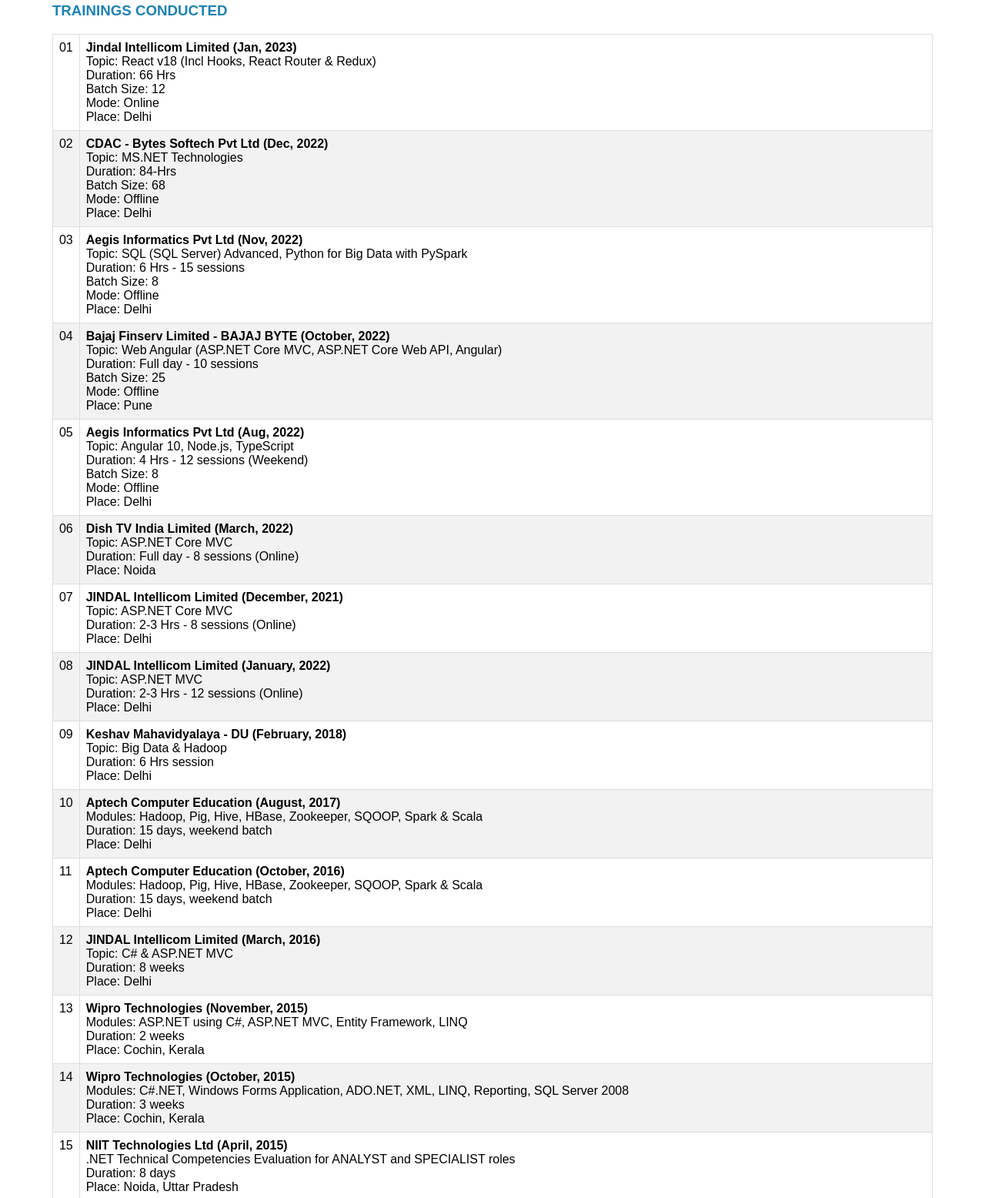
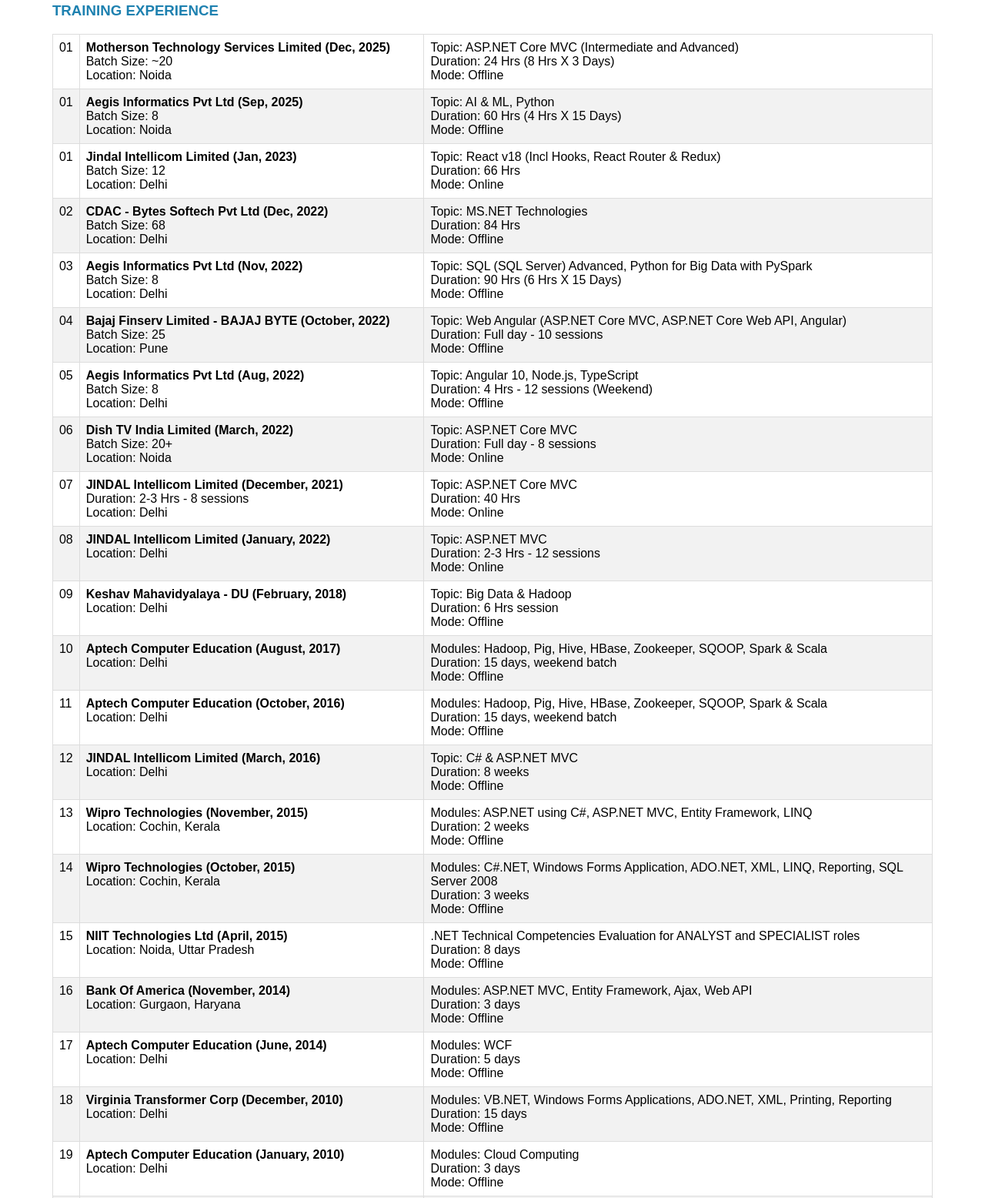
Before and after one commit to Narendra-Kumar-Sharma/trainer-profile, a plain HTML site: page index.html in a window 1280 px wide. Shown: the part 3263-4819 px from the top of the page at 77% size. Drawn offline with Linux system fonts and the light colour scheme.

Commit message:
Training Experience Section updated

```diff
--- a/index.html
+++ b/index.html
@@ -305,251 +305,352 @@
                                       </tr>
                                   </tbody>
                               </table><br />
-                              <h3>TRAININGS CONDUCTED</h3>
+                              <h3>TRAINING EXPERIENCE</h3>
                               <table class="data-table">
                                   <tbody>
                                       <tr>
                                           <td class="index">01</td>
                                           <td>
+                                              <b>Motherson Technology Services Limited (Dec, 2025)</b><br />
+                                              Batch Size: ~20<br />
+                                              Location: Noida
+                                          </td>
+                                          <td>
+                                              Topic: ASP.NET Core MVC (Intermediate and Advanced)<br />
+                                              Duration: 24 Hrs (8 Hrs X 3 Days)<br />
+                                              Mode: Offline
+                                          </td>
+                                      </tr>
+                                      <tr>
+                                          <td class="index">01</td>
+                                          <td>
+                                              <b>Aegis Informatics Pvt Ltd (Sep, 2025)</b><br />
+                                              Batch Size: 8<br />
+                                              Location: Noida
+                                          </td>
+                                          <td>
+                                              Topic: AI & ML, Python<br />
+                                              Duration: 60 Hrs (4 Hrs X 15 Days)<br />
+                                              Mode: Offline
+                                          </td>
+                                      </tr>
+                                      <tr>
+                                          <td class="index">01</td>
+                                          <td>
                                               <b>Jindal Intellicom Limited (Jan, 2023)</b><br />
+                                              Batch Size: 12<br />
+                                              Location: Delhi
+                                          </td>
+                                          <td>
                                               Topic: React v18 (Incl Hooks, React Router & Redux)<br />
                                               Duration: 66 Hrs<br />
-                                              Batch Size: 12<br />
-                                              Mode: Online<br />
-                                              Place: Delhi
+                                              Mode: Online
                                           </td>
                                       </tr>
                                       <tr>
                                           <td>02</td>
                                           <td>
                                               <b>CDAC - Bytes Softech Pvt Ltd (Dec, 2022)</b><br />
+                                              Batch Size: 68<br />
+                                              Location: Delhi
+                                          </td>
+                                          <td>
                                               Topic: MS.NET Technologies<br />
-                                              Duration: 84-Hrs<br />
-                                              Batch Size: 68<br />
-                                              Mode: Offline<br />
-                                              Place: Delhi
+                                              Duration: 84 Hrs<br />
+                                              Mode: Offline
                                           </td>
                                       </tr>
                                       <tr>
                                           <td>03</td>
                                           <td>
                                               <b>Aegis Informatics Pvt Ltd (Nov, 2022)</b><br />
+                                              Batch Size: 8<br />
+                                              Location: Delhi
+                                          </td>
+                                          <td>
                                               Topic: SQL (SQL Server) Advanced, Python for Big Data with PySpark<br />
-                                              Duration: 6 Hrs - 15 sessions<br />
-                                              Batch Size: 8<br />
-                                              Mode: Offline<br />
-                                              Place: Delhi
+                                              Duration: 90 Hrs (6 Hrs X 15 Days)<br />
+                                              Mode: Offline
                                           </td>
                                       </tr>
                                       <tr>
                                           <td>04</td>
                                           <td>
                                               <b>Bajaj Finserv Limited - BAJAJ BYTE (October, 2022)</b><br />
+                                              Batch Size: 25<br />
+                                              Location: Pune
+                                          </td>
+                                          <td>
                                               Topic: Web Angular (ASP.NET Core MVC, ASP.NET Core Web API, Angular)<br />
                                               Duration: Full day - 10 sessions<br />
-                                              Batch Size: 25<br />
-                                              Mode: Offline<br />
-                                              Place: Pune
+                                              Mode: Offline
                                           </td>
                                       </tr>
                                       <tr>
                                           <td>05</td>
                                           <td>
                                               <b>Aegis Informatics Pvt Ltd (Aug, 2022)</b><br />
+                                              Batch Size: 8<br />
+                                              Location: Delhi
+                                          </td>
+                                          <td>
                                               Topic: Angular 10, Node.js, TypeScript<br />
                                               Duration: 4 Hrs - 12 sessions (Weekend)<br />
-                                              Batch Size: 8<br />
-                                              Mode: Offline<br />
-                                              Place: Delhi
+                                              Mode: Offline
                                           </td>
                                       </tr>
                                       <tr>
                                           <td>06</td>
                                           <td>
                                               <b>Dish TV India Limited (March, 2022)</b><br />
+                                              Batch Size: 20+<br />
+                                              Location: Noida
+                                          </td>
+                                          <td>
                                               Topic: ASP.NET Core MVC<br />
-                                              Duration: Full day - 8 sessions (Online)<br />
-                                              Place: Noida
+                                              Duration: Full day - 8 sessions<br />
+                                              Mode: Online
                                           </td>
                                       </tr>
                                       <tr>
                                           <td>07</td>
                                           <td>
                                               <b>JINDAL Intellicom Limited (December, 2021)</b><br />
+                                              Duration: 2-3 Hrs - 8 sessions<br />
+                                              Location: Delhi
+                                          </td>
+                                          <td>
                                               Topic: ASP.NET Core MVC<br />
-                                              Duration: 2-3 Hrs - 8 sessions (Online)<br />
-                                              Place: Delhi
+                                              Duration: 40 Hrs<br />
+                                              Mode: Online
                                           </td>
                                       </tr>
                                       <tr>
                                           <td>08</td>
                                           <td>
                                               <b>JINDAL Intellicom Limited (January, 2022)</b><br />
+                                              Location: Delhi
+                                          </td>
+                                          <td>
                                               Topic: ASP.NET MVC<br />
-                                              Duration: 2-3 Hrs - 12 sessions (Online)<br />
-                                              Place: Delhi
+                                              Duration: 2-3 Hrs - 12 sessions<br />
+                                              Mode: Online
                                           </td>
                                       </tr>
                                       <tr>
                                           <td>09</td>
                                           <td>
                                               <b>Keshav Mahavidyalaya - DU (February, 2018)</b><br />
+                                              Location: Delhi
+                                          </td>
+                                          <td>
                                               Topic: Big Data & Hadoop<br />
                                               Duration: 6 Hrs session<br />
-                                              Place: Delhi
+                                              Mode: Offline
                                           </td>
                                       </tr>
                                       <tr>
                                           <td>10</td>
                                           <td>
                                               <b>Aptech Computer Education (August, 2017)</b><br />
+                                              Location: Delhi
+                                          </td>
+                                          <td>
                                               Modules: Hadoop, Pig, Hive, HBase, Zookeeper, SQOOP, Spark & Scala<br />
                                               Duration: 15 days, weekend batch<br />
-                                              Place: Delhi
+                                              Mode: Offline
                                           </td>
                                       </tr>
                                       <tr>
                                           <td>11</td>
                                           <td>
                                               <b>Aptech Computer Education (October, 2016)</b><br />
+                                              Location: Delhi
+                                          </td>
+                                          <td>
                                               Modules: Hadoop, Pig, Hive, HBase, Zookeeper, SQOOP, Spark & Scala<br />
                                               Duration: 15 days, weekend batch<br />
-                                              Place: Delhi
+                                              Mode: Offline
                                           </td>
                                       </tr>
                                       <tr>
                                           <td>12</td>
                                           <td>
                                               <b>JINDAL Intellicom Limited (March, 2016)</b><br />
+                                              Location: Delhi
+                                          </td>
+                                          <td>
                                               Topic: C# & ASP.NET MVC<br />
                                               Duration: 8 weeks<br />
-                                              Place: Delhi
+                                              Mode: Offline
                                           </td>
                                       </tr>
                                       <tr>
                                           <td>13</td>
                                           <td>
                                               <b>Wipro Technologies (November, 2015)</b><br />
+                                              Location: Cochin, Kerala
+                                          </td>
+                                          <td>
                                               Modules: ASP.NET using C#, ASP.NET MVC, Entity Framework, LINQ<br />
                                               Duration: 2 weeks<br />
-                                              Place: Cochin, Kerala
+                                              Mode: Offline
                                           </td>
                                       </tr>
                                       <tr>
                                           <td>14</td>
                                           <td>
                                               <b>Wipro Technologies (October, 2015)</b><br />
+                                              Location: Cochin, Kerala
+                                          </td>
+                                          <td>
                                               Modules: C#.NET, Windows Forms Application, ADO.NET, XML, LINQ, Reporting, SQL Server 2008<br />
                                               Duration: 3 weeks<br />
-                                              Place: Cochin, Kerala
+                                              Mode: Offline
                                           </td>
                                       </tr>
                                       <tr>
                                           <td>15</td>
                                           <td>
                                               <b>NIIT Technologies Ltd (April, 2015)</b><br />
+                                              Location: Noida, Uttar Pradesh
+                                          </td>
+                                          <td>
                                               .NET Technical Competencies Evaluation for ANALYST and SPECIALIST roles<br />
                                               Duration: 8 days<br />
-                                              Place: Noida, Uttar Pradesh
+                                              Mode: Offline
                                           </td>
                                       </tr>
                                       <tr>
                                           <td>16</td>
                                           <td>
                                               <b>Bank Of America (November, 2014)</b><br />
+                                              Location: Gurgaon, Haryana
+                                          </td>
+                                          <td>
                                               Modules: ASP.NET MVC, Entity Framework, Ajax, Web API<br />
                                               Duration: 3 days<br />
-                                              Place: Gurgaon, Haryana
+                                              Mode: Offline
                                           </td>
                                       </tr>
                                       <tr>
                                           <td>17</td>
                                           <td>
                                               <b>Aptech Computer Education (June, 2014)</b><br />
+                                              Location: Delhi
+                                          </td>
+                                          <td>
                                               Modules: WCF<br />
                                               Duration: 5 days<br />
-                                              Place: Delhi
+                                              Mode: Offline
                                           </td>
                                       </tr>
                                       <tr>
                                           <td>18</td>
                                           <td>
                                               <b>Virginia Transformer Corp (December, 2010)</b><br />
+                                              Location: Delhi
+                                          </td>
+                                          <td>
                                               Modules: VB.NET, Windows Forms Applications, ADO.NET, XML, Printing, Reporting<br />
                                               Duration: 15 days<br />
-                                              Place: Delhi
+                                              Mode: Offline
                                           </td>
                                       </tr>
                                       <tr>
                                           <td>19</td>
                                           <td>
                                               <b>Aptech Computer Education (January, 2010)</b><br />
+                                              Location: Delhi
+                                          </td>
+                                          <td>
                                               Modules: Cloud Computing<br />
                                               Duration: 3 days<br />
-                                              Place: Delhi
+                                              Mode: Offline
                                           </td>
                                       </tr>
                                       <tr>
                                           <td>20</td>
                                           <td>
                                               <b>Aptech Computer Education (August, 2009)</b><br />
+                                              Location: Delhi
+                                          </td>
+                                          <td>
                                               Modules: C#.NET, ASP.NET using C#.NET, ADO.NET, Web Services, AJAX<br />
                                               Duration: 8 weeks<br />
-                                              Place: Delhi
+                                              Mode: Offline
                                           </td>
                                       </tr>
                                       <tr>
                                           <td>21</td>
                                           <td>
                                               <b>Rukmini Devi Institute of Advanced Studies (November, 2007)</b><br />
+                                              Location: Delhi
+                                          </td>
+                                          <td>
                                               Modules: C#.NET, ASP.NET using C#.NET<br />
                                               Duration: 4 weeks<br />
-                                              Place: Delhi
+                                              Mode: Offline
                                           </td>
                                       </tr>
                                       <tr>
                                           <td>22</td>
                                           <td>
                                               <b>Maharaja Surajmal Institute of Technology (July, 2007)</b><br />
+                                              Location: Delhi
+                                          </td>
+                                          <td>
                                               Modules: VB.NET, C#.NET, ASP.NET using C#.NET and XML<br />
                                               Duration: 5 weeks<br />
-                                              Place: Delhi
+                                              Mode: Offline
                                           </td>
                                       </tr>
                                       <tr>
                                           <td>23</td>
                                           <td>
                                               <b>Maharaja Aggarsen Institute of Technology (May, 2007)</b><br />
+                                              Location: Delhi
+                                          </td>
+                                          <td>
                                               Modules: VB.NET, C#.NET, ASP.NET using C#.NET and XML<br />
                                               Duration: 5 weeks<br />
-                                              Place: Delhi
+                                              Mode: Offline
                                           </td>
                                       </tr>
                                       <tr>
                                           <td>24</td>
                                           <td>
                                               <b>MANDO Softtech India Pvt. Ltd. (November 2006)</b><br />
+                                              Location: Gurgaon, Haryana<br />
+                                          </td>
+                                          <td>
                                               Modules: Advanced C++ and VC++<br />
                                               Duration: 100 hrs<br />
-                                              Place: Gurgaon, Haryana<br />
+                                              Mode: Offline
                                           </td>
                                       </tr>
                                       <tr>
                                           <td>25</td>
                                           <td>
                                               <b>IITM (August, 2006)</b><br />
+                                              Location: Gwalior, M.P.
+                                          </td>
+                                          <td>
                                               Modules: C++, VB.NET, C#.NET and ASP.NET using C#.NET<br />
                                               Duration: 6 weeks<br />
-                                              Place: Gwalior, M.P.
+                                              Mode: Offline
                                           </td>
                                       </tr>
                                       <tr>
                                           <td>26</td>
                                           <td>
                                               <b>Guru Premsukh Memorial College Of Engineering (May, 2006)</b><br />
+                                              Location: Delhi
+                                          </td>
+                                          <td>
                                               Modules: C, C++, VB.NET, C#.NET and ASP.NET using C#.NET<br />
                                               Duration: 6 weeks<br />
-                                              Place: Delhi
+                                              Mode: Offline
                                           </td>
                                       </tr>
                                   </tbody>
```
